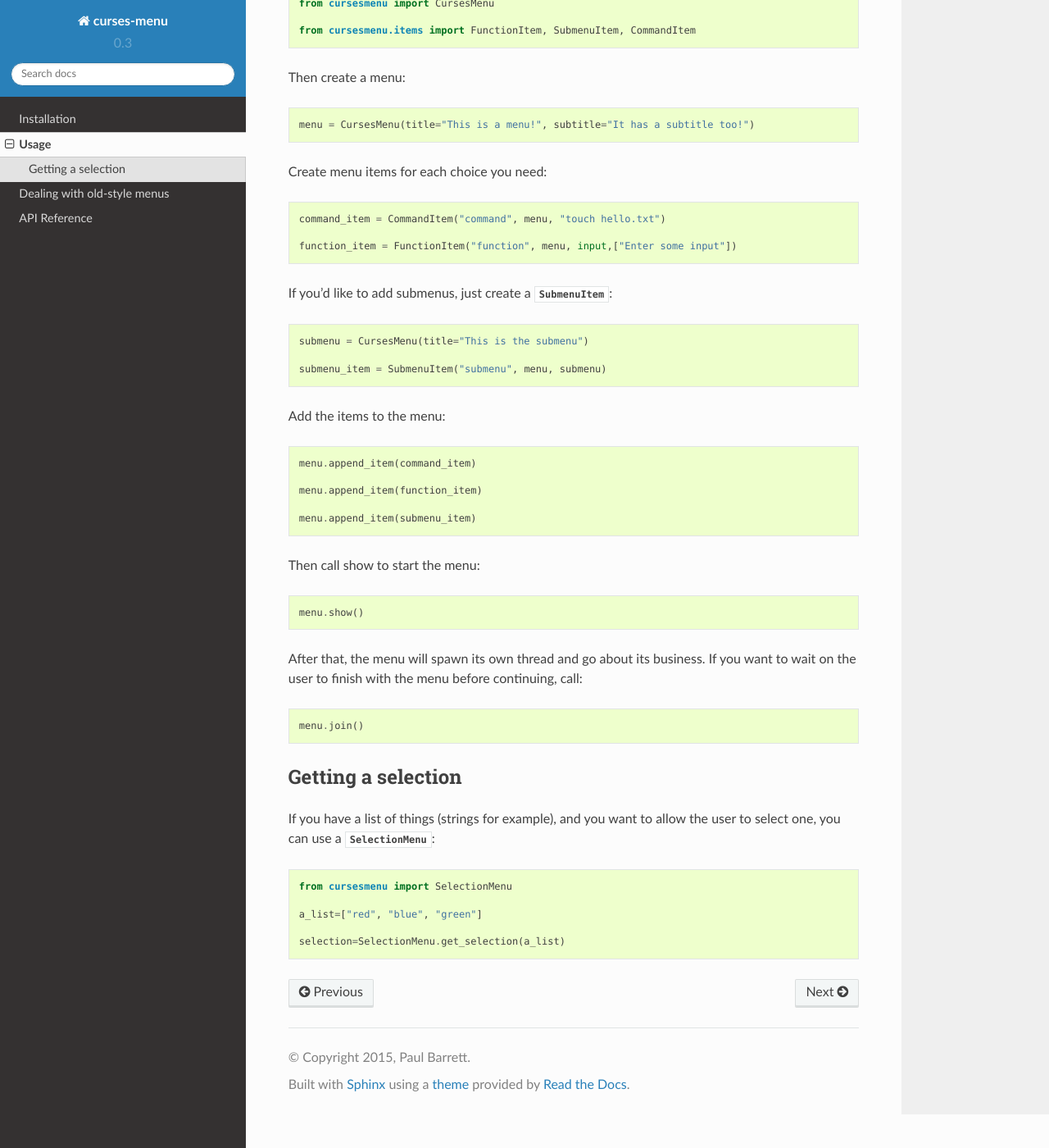
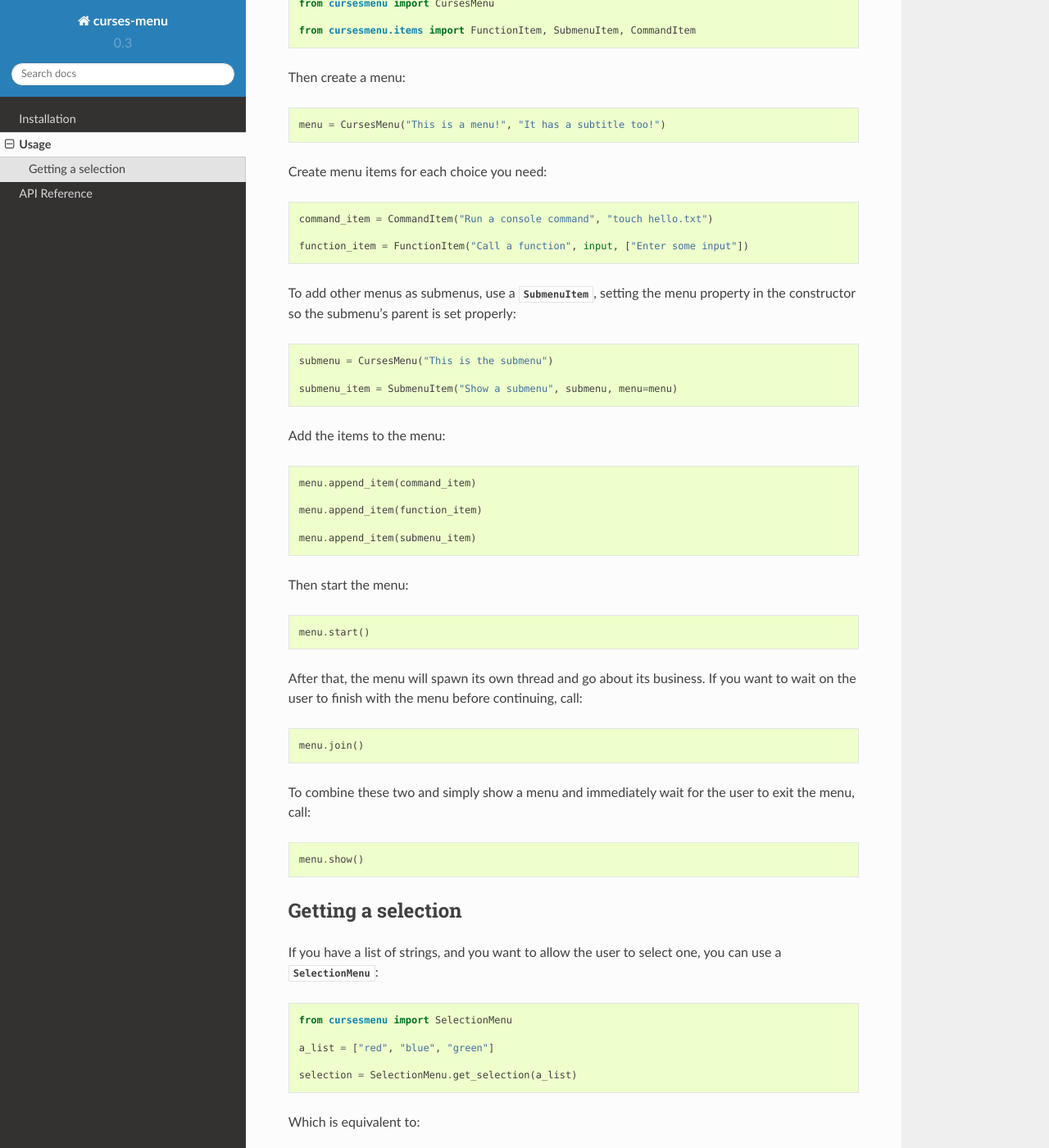
Before and after one commit to pmbarrett314/curses-menu, a Sphinx documentation site: the page built from docs/usage.rst, in a window 1280 px wide and 1400 px high, scrolled down 340 px. Shown: the whole window at 82% size. Built offline with Sphinx 7.4.7 and the Read the Docs theme 2.0.0, drawn with Linux system fonts in a browser that asks for light colours; some of the changed text lies outside the part shown.

Commit message:
Updates to usage descriptions

```diff
--- a/docs/index.rst
+++ b/docs/index.rst
@@ -13,7 +13,6 @@ Contents:
 
    installation
    usage
-   oldmenu
    cursesmenu
 
 
--- a/docs/usage.rst
+++ b/docs/usage.rst
@@ -13,19 +13,19 @@ Or just import what you need::
 
 Then create a menu::
 
-    menu = CursesMenu(title="This is a menu!", subtitle="It has a subtitle too!")
+    menu = CursesMenu("This is a menu!", "It has a subtitle too!")
 
 Create menu items for each choice you need::
 
-    command_item = CommandItem("command", menu, "touch hello.txt")
+    command_item = CommandItem("Run a console command", "touch hello.txt")
 
-    function_item = FunctionItem("function", menu, input,["Enter some input"])
+    function_item = FunctionItem("Call a function", input, ["Enter some input"])
 
-If you'd like to add submenus, just create a :py:class:`~cursesmenu.items.SubmenuItem`::
+To add other menus as submenus, use a :py:class:`~cursesmenu.items.SubmenuItem`, setting the menu property in the constructor so the submenu's parent is set properly::
 
-    submenu = CursesMenu(title="This is the submenu")
+    submenu = CursesMenu("This is the submenu")
 
-    submenu_item = SubmenuItem("submenu", menu, submenu)
+    submenu_item = SubmenuItem("Show a submenu", submenu, menu=menu)
 
 Add the items to the menu::
 
@@ -35,23 +35,41 @@ Add the items to the menu::
 
     menu.append_item(submenu_item)
 
-Then call show to start the menu::
+Then start the menu::
 
-    menu.show()
+    menu.start()
 
 After that, the menu will spawn its own thread and go about its business. If you want to wait on the user to finish
 with the menu before continuing, call::
 
     menu.join()
 
+To combine these two and simply show a menu and immediately wait for the user to exit the menu, call::
+
+    menu.show()
+
 Getting a selection
 -------------------
 
-If you have a list of things (strings for example), and you want to allow the user to select one, you can use a
+If you have a list of strings, and you want to allow the user to select one, you can use a
 :py:class:`~cursesmenu.SelectionMenu`::
+
+    from cursesmenu import SelectionMenu
+
+    a_list = ["red", "blue", "green"]
+
+    selection = SelectionMenu.get_selection(a_list)
+
+Which is equivalent to::
 
     from cursesmenu import SelectionMenu
 
     a_list=["red", "blue", "green"]
 
-    selection=SelectionMenu.get_selection(a_list)
+    menu = SelectionMenu(a_list,"Select an option")
+
+    menu.show()
+
+    menu.join()
+
+    selection = menu.selected_option
```
Also changed, not shown: README.rst (+17 -15 lines), docs/oldmenu.rst (deleted, +0 -10 lines), 1 other file.
